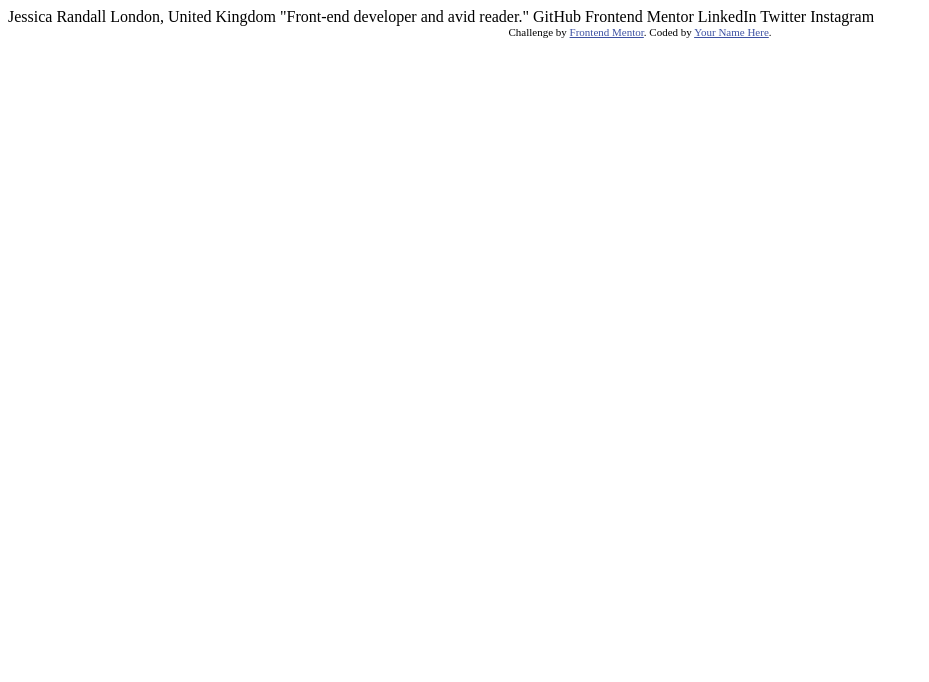
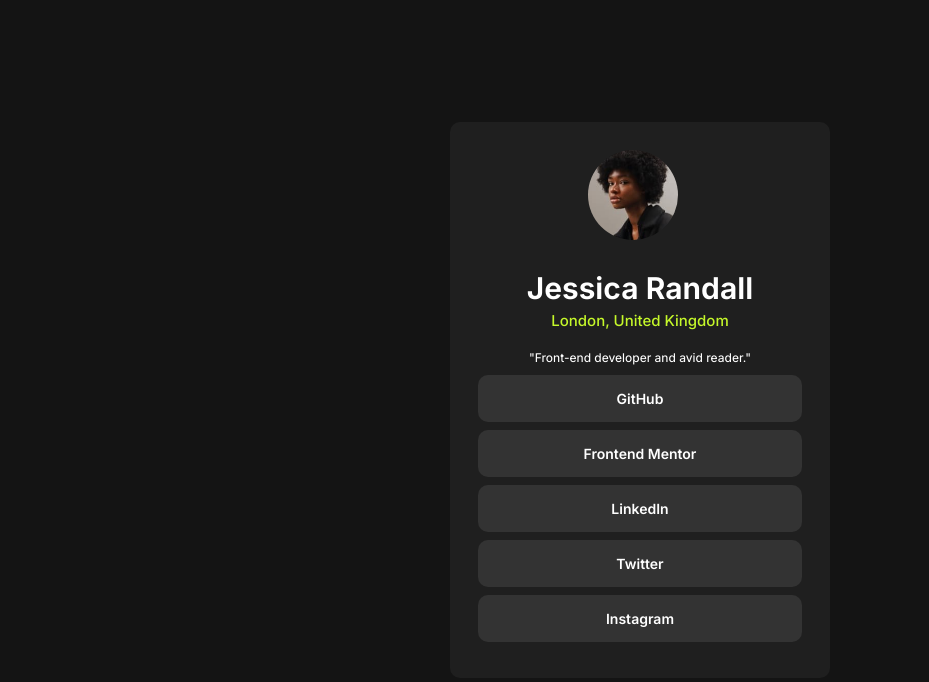
Before and after one commit to bvasquesdev/redes-sociais, a plain HTML site: page social-links-profile-main/index.html in a window 1280 px wide. Shown: the whole page, without its empty margins (0-929 px from the left). Drawn offline with Linux system fonts and the light colour scheme.

Commit message:
projeto simples social finalizado

```diff
--- a/social-links-profile-main/index.html
+++ b/social-links-profile-main/index.html
@@ -2,33 +2,22 @@
 <html lang="en">
 <head>
   <meta charset="UTF-8">
-  <meta name="viewport" content="width=device-width, initial-scale=1.0"> <!-- displays site properly based on user's device -->
-
+  <meta name="viewport" content="width=device-width, initial-scale=1.0">
   <link rel="icon" type="image/png" sizes="32x32" href="./assets/images/favicon-32x32.png">
-
+  <link rel="stylesheet" href="style.css">
   <title>Frontend Mentor | Social links profile</title>
-
-  <!-- Feel free to remove these styles or customise in your own stylesheet 👍 -->
-  <style>
-    .attribution { font-size: 11px; text-align: center; }
-    .attribution a { color: hsl(228, 45%, 44%); }
-  </style>
 </head>
 <body>
-
-  Jessica Randall
-  London, United Kingdom
-  "Front-end developer and avid reader."
-
-  GitHub
-  Frontend Mentor
-  LinkedIn
-  Twitter
-  Instagram
-
-  <div class="attribution">
-    Challenge by <a href="https://www.frontendmentor.io?ref=challenge" target="_blank">Frontend Mentor</a>.
-    Coded by <a href="#">Your Name Here</a>.
-  </div>
+    <div class="conteudo">
+        <img src="assets/images/avatar-jessica.jpeg" alt="Jessica Randall">
+        <h1>Jessica Randall</h1>
+        <h2>London, United Kingdom</h2>
+        <p>"Front-end developer and avid reader."</p>
+          <a href="#">GitHub</a>
+          <a href="#">Frontend Mentor</a>
+          <a href="#">LinkedIn</a>
+          <a href="#">Twitter</a>
+          <a href="#">Instagram</a>
+    </div>
 </body>
 </html>
--- /dev/null
+++ b/social-links-profile-main/style.css
@@ -0,0 +1,85 @@
+@charset "UTF-8";
+
+@import url('https://fonts.googleapis.com/css2?family=Inter:ital,opsz,wght@0,14..32,100..900;1,14..32,100..900&display=swap');
+
+:root {
+    --green: hsl(75, 94%, 57%);
+    --white: hsl(0, 0%, 100%);
+    --grey700: hsl(0, 0%, 20%);
+    --grey800: hsl(0, 0%, 12%);
+    --grey900: hsl(0, 0%, 8%);
+}
+
+* {
+    margin: 0;
+    padding: 0;
+    font-family: "Inter", sans-serif;
+    box-sizing: border-box;
+    font-size: 14px;
+}
+
+body {
+    background-color: var(--grey900);
+    min-height: 100vh;
+    display: flex;
+    justify-content: center;
+    align-items: center;
+}
+
+div.conteudo {
+    background-color: var(--grey800);
+    width: 380px;
+    display: flex;
+    flex-direction: column;
+    border-radius: 10px;
+    text-align: center;
+    padding: 2rem;
+}
+
+img {
+    width: 90px;
+    height: 90px;
+    margin-bottom: 30px;
+    border-radius: 50%;
+    margin-left: 110px;
+}
+
+h1 {
+    color: var(--white);
+    font-size: 30px;
+    font-weight: 650;
+    margin-bottom: 5px;
+}
+
+h2 {
+    color: var(--green);
+    font-size: 15px;
+    font-weight: 500;
+}
+
+p {
+    color: var(--white);
+    font-size: 12px;
+    font-weight: 450;
+    margin-top: 20px;
+    margin-bottom: 10px;
+}
+
+a {
+    display: flex;
+    justify-content: center;
+    align-items: center;
+    border-radius: 10px;
+    padding: 15px;
+    color: var(--white);
+    background-color: var(--grey700);
+    text-decoration: none;
+    font-weight: 600;
+    margin-bottom: 8px;
+    transition: all 0.3s;
+}
+
+a:hover {
+    color: var(--grey900);
+    background-color: var(--green);
+}
```
